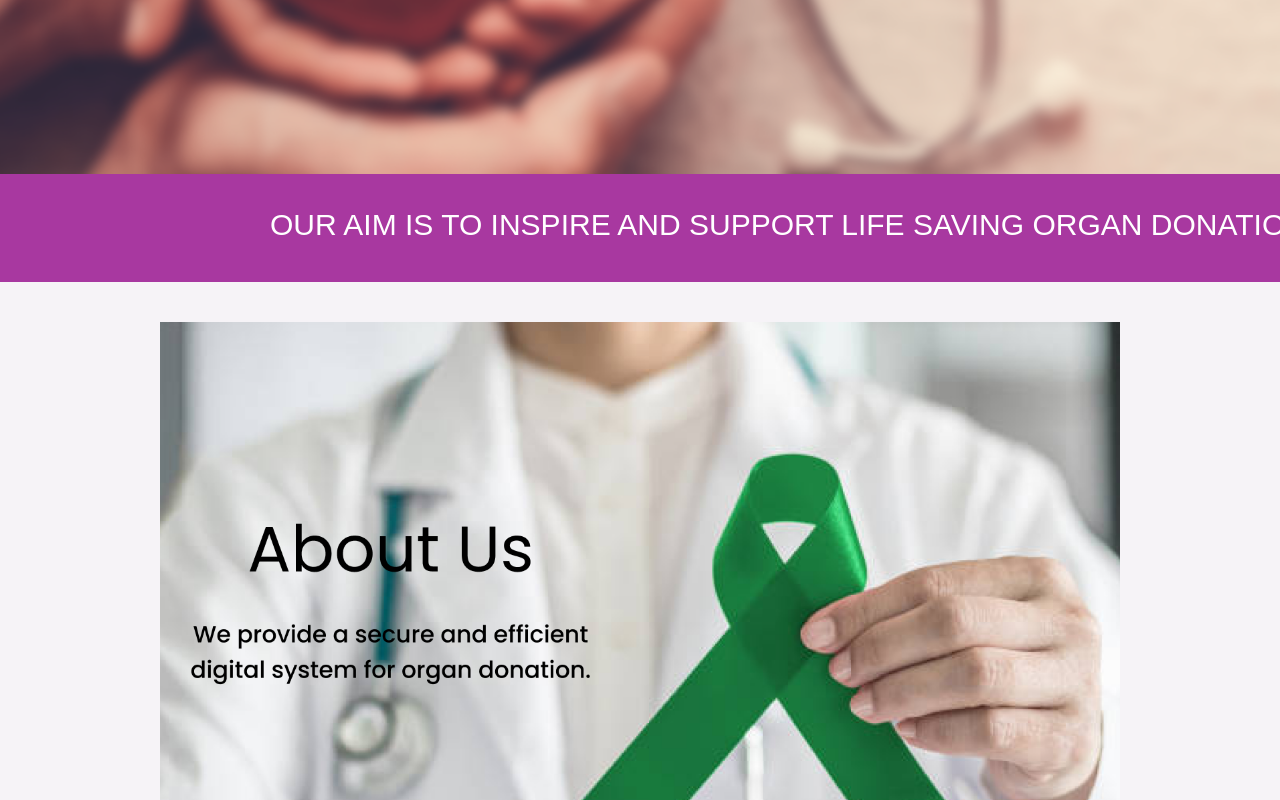
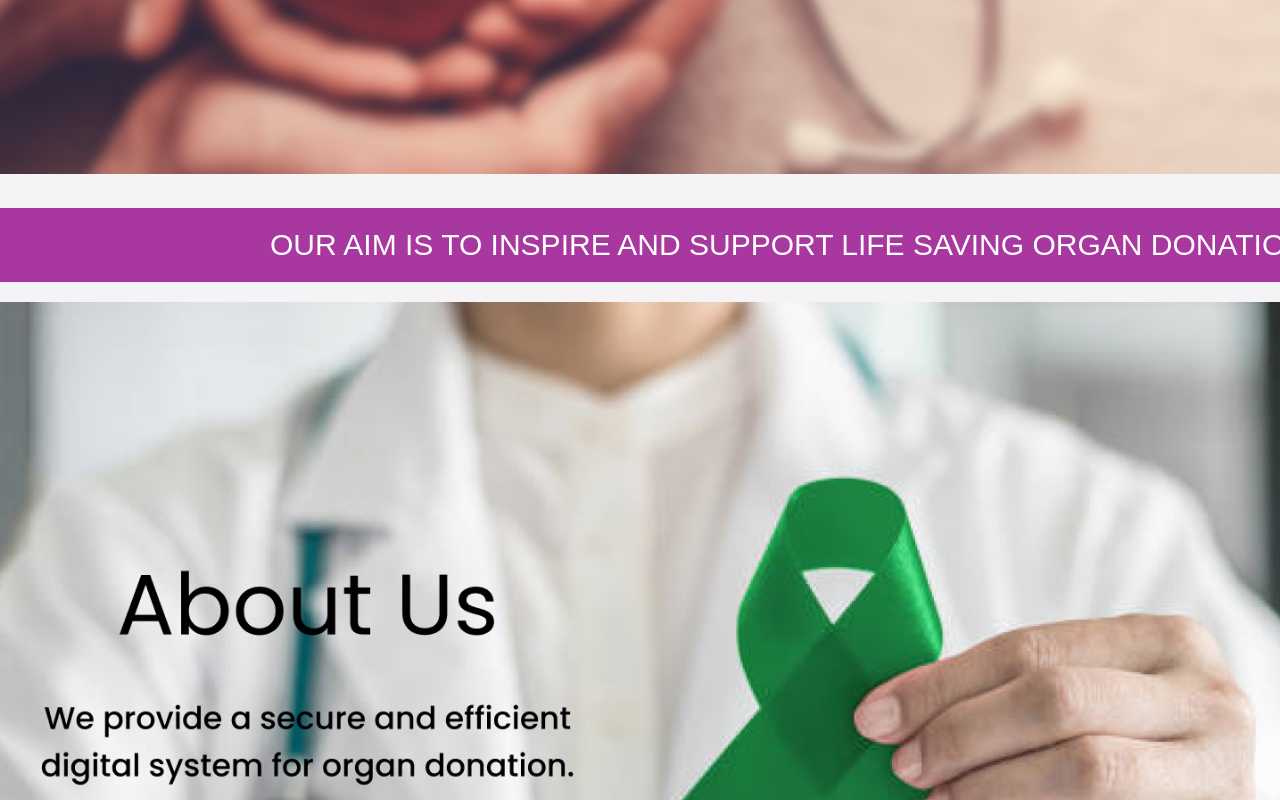
Before and after one commit to EpochBioSynthe/donorx_frontend, a React (Create React App) app: page / in a window 1280 px wide. Shown: the part 600-1400 px from the top of the page. Built offline with nearby package versions, Linux system fonts and the light colour scheme.

Commit message:
update home page 2nd baner

```diff
--- a/src/css/Home.css
+++ b/src/css/Home.css
@@ -151,9 +151,11 @@ body, html {
     /* Display block ලෙස තිබිය යුතුයි */
     display: block;
 
-    padding-top: 70px;
-    margin-top: 80px;
-    padding-bottom: 40px;
+    padding-top: 20px;
+    margin-top: 150px;
+    padding-bottom: 20px;
+
+
 }
 
 /* --------------------- ABOUT SECTION (FULL WIDTH) --------------------- */
@@ -164,6 +166,7 @@ body, html {
     align-items: center;
     padding: 40px 0; /* දාරවලින් padding ඉවත් කරයි */
     width: 100%;
+
 }
 .about-left {
     flex: 1;
@@ -172,10 +175,15 @@ body, html {
 
 /* About Image (Full Width සඳහා) */
 .about-image {
-    width: 100%; /* Navigation Bar පළලට ගැලපේ */
+    width:100%; /* Navigation Bar පළලට ගැලපේ */
     height: auto;
     display: block;
-    object-fit: cover;
+    position: absolute;
+    left: 50%;
+    transform: translateX(-50%);
+    margin: 0;
+    margin-top: -20px;
+
 }
 
 .about-right {
@@ -192,7 +200,7 @@ body, html {
 }
 
 /* --------------------- SERVICES (Container සහිත) --------------------- */
-.services { padding: 18px 0 28px; text-align:center }
+.services { padding-top: 1000px; text-align:center }
 .section-title{ font-size:18px; margin-bottom:18px; color:var(--muted); letter-spacing:1px }
 .services-row{
     display:flex; gap:18px; justify-content:center; flex-wrap:wrap;
```
